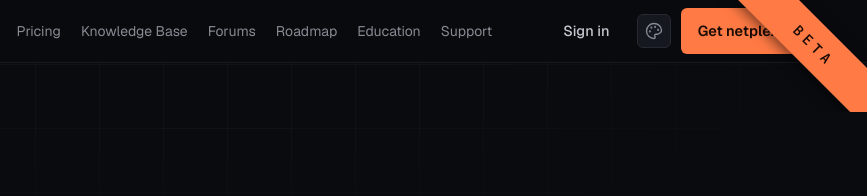
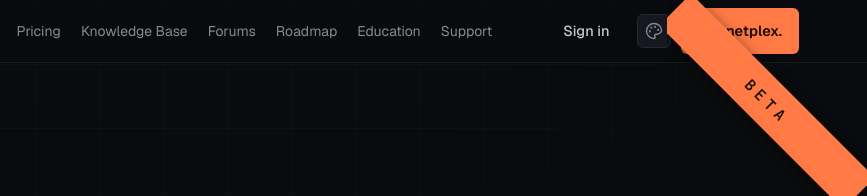
Before and after one commit to ikhal3d/netplex.io, a plain HTML site: page index.html in a window 1280 px wide. Shown: the top 196 px of the page, 413-1280 px from the left. Drawn offline with Linux system fonts and the light colour scheme.

Commit message:
fix: wider BETA ribbon (260px) in larger container — all four edges now clip cleanly

```diff
--- a/assets/site.css
+++ b/assets/site.css
@@ -210,24 +210,24 @@
   position: fixed;
   top: 0;
   right: 0;
-  width: 160px;
-  height: 112px;
+  width: 200px;
+  height: 200px;
   overflow: hidden;
   z-index: 9999;
   pointer-events: none;
   user-select: none;
-  font-size: 0; /* hide the text node; content comes from ::before */
+  font-size: 0;
 }
 .beta-ribbon::before {
   content: 'BETA';
   position: absolute;
-  top: 24px;
-  right: -42px;
-  width: 190px;
+  top: 79px;
+  right: -30px;
+  width: 260px;
   background: var(--accent);
   color: var(--accent-ink);
   font-family: var(--font-mono);
-  font-size: 14px;
+  font-size: 15px;
   font-weight: 800;
   letter-spacing: 0.32em;
   text-align: center;
```
